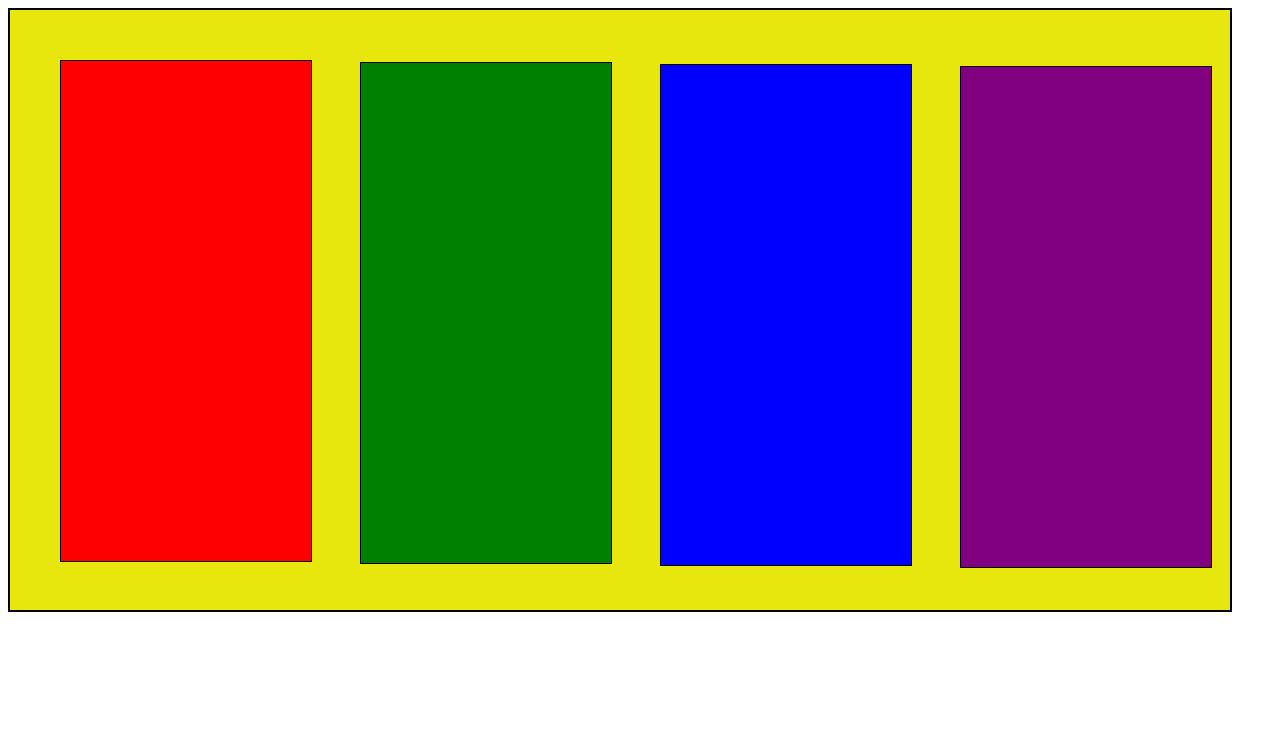
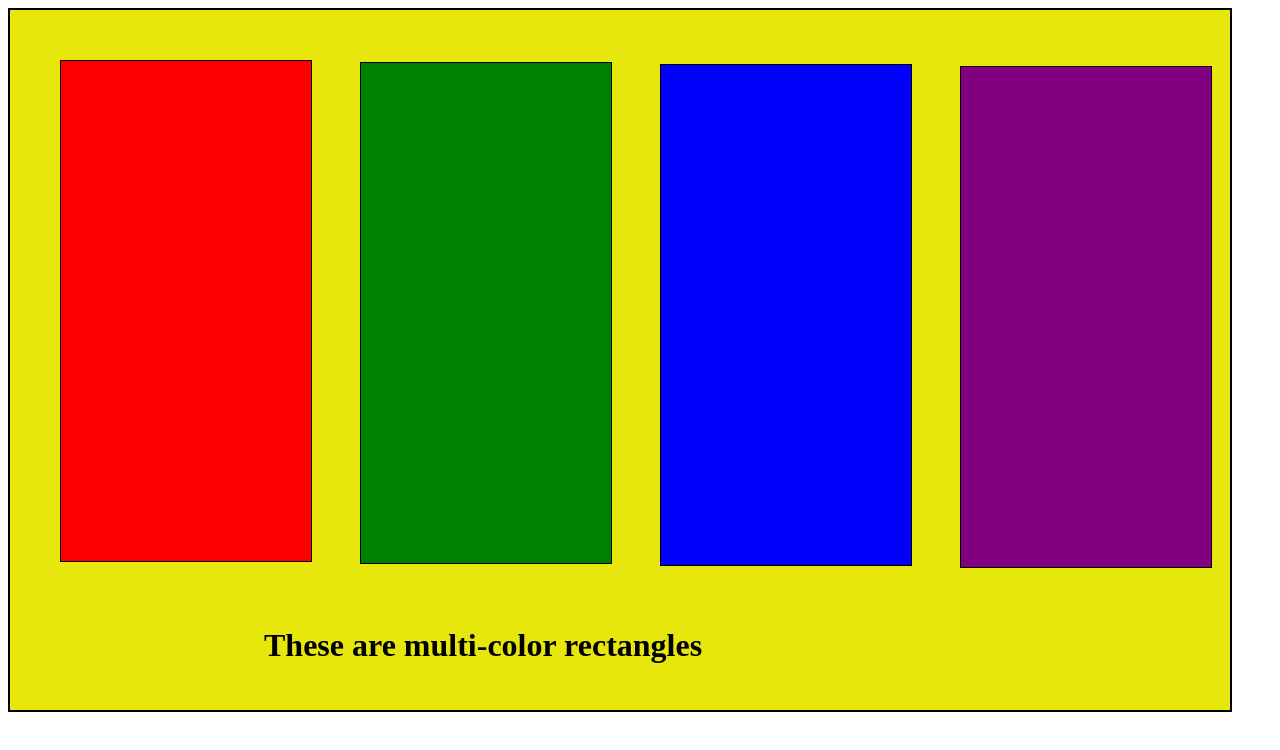
Before and after one commit to yaninaslab/multi-column, a plain HTML site: page index.html in a window 1280 px wide. Drawn offline with Linux system fonts and the light colour scheme.

Commit message:
Added measurement units

```diff
--- a/css/style.css
+++ b/css/style.css
@@ -36,7 +36,23 @@
 padding-top: 50px;
 padding-left: 50px;
     width: 1170px;
-    height: 550px;
+    height: 650px;
     background-color: rgb(231, 231, 13);
     border: solid black 2px;
 }
+#title {
+    position: absolute;
+    top: 600px;
+    width: 60%;
+    margin-left: 20%;
+    margin-left: 20%;
+    font-size: 2rem;
+    font-weight: bold;
+
+}
+h2 {
+    display: block;
+}
+h2:hover {
+    color: rgb(224, 89, 26);
+}
--- a/css/style_updated.css
+++ b/css/style_updated.css
@@ -1,6 +1,8 @@
 body {
     background-color: rgb(207, 207, 2);
     padding-left: 70px;
+    width: 90vw;
+    height: 120vh;
 }
 .red {
     stroke: black;
--- a/index.html
+++ b/index.html
@@ -14,5 +14,6 @@
   <div id="rectangle-blue"></div>
   <div id="rectangle-purple"></div>
 </div>
+<h2 id="title">These are multi-color rectangles</h2>
 </body>
 </html>
```
